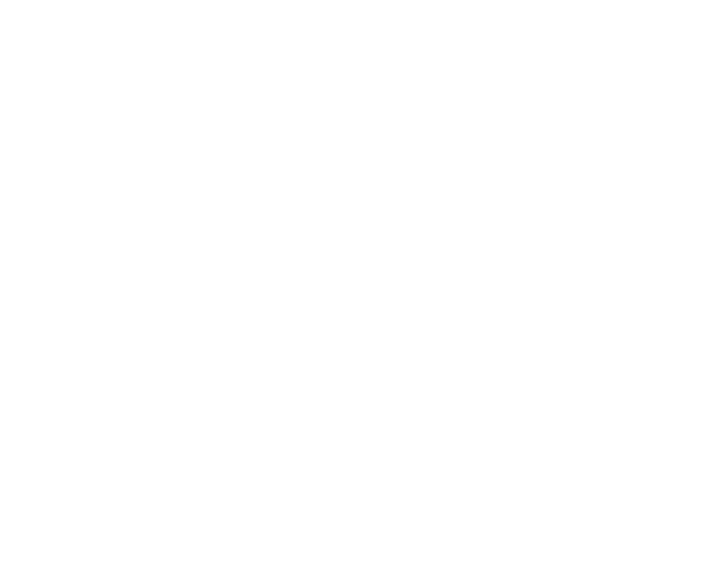
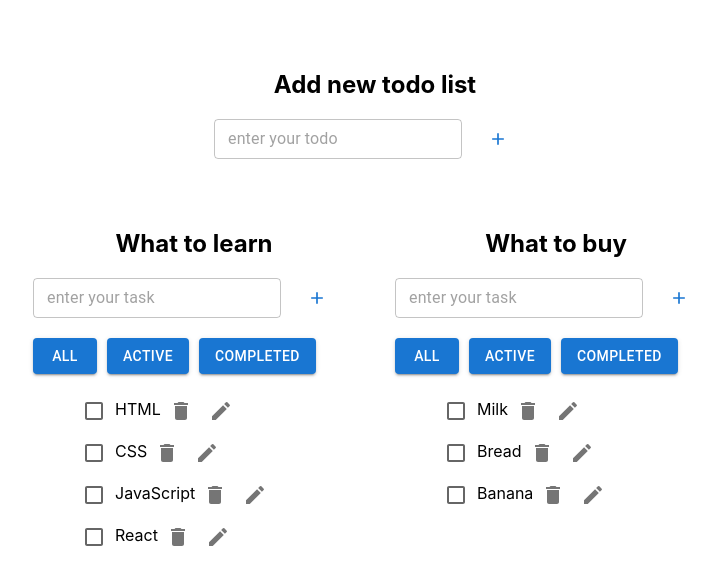
Before and after one commit to Serhii-Ki/todolist, a React (Create React App) app: page / in a window 1280 px wide. Shown: the top 584 px of the page, without its empty margins (265-981 px from the left). Built offline with nearby package versions, Linux system fonts and the light colour scheme.

Commit message:
added mui components

```diff
--- a/src/components/addForm/AddForm.tsx
+++ b/src/components/addForm/AddForm.tsx
@@ -1,5 +1,20 @@
-function AddForm() {
-	return <div></div>;
+import AddIcon from '@mui/icons-material/Add';
+import CustomBtn from '../customBtn/CustomBtn';
+import CustomInput from '../customInput/CustomInput';
+
+import styles from './addForm.module.css';
+
+type AddFormType = {
+	placeholder?: string;
+};
+
+function AddForm(props: AddFormType) {
+	return (
+		<div className={styles['add-wrap']}>
+			<CustomInput placeholder={props.placeholder} />
+			<CustomBtn startIcon={<AddIcon />} title='' onClick={() => {}} />
+		</div>
+	);
 }
 
 export default AddForm;
--- a/src/components/addForm/addForm.module.css
+++ b/src/components/addForm/addForm.module.css
@@ -0,0 +1,4 @@
+.add-wrap {
+	display: flex;
+	column-gap: 10px;
+}
--- a/src/components/customBtn/CustomBtn.tsx
+++ b/src/components/customBtn/CustomBtn.tsx
@@ -1,15 +1,15 @@
-import { Button } from '@mui/material';
+import { Button, ButtonProps } from '@mui/material';
 
 import styles from './customBtn.module.css';
 
 type BtnPropsType = {
 	title: string;
 	onClick: () => void;
-};
+} & ButtonProps;
 
 function CustomBtn(props: BtnPropsType) {
 	return (
-		<Button onClick={props.onClick} variant='text' className={styles.btn}>
+		<Button {...props} onClick={props.onClick} className={styles.btn}>
 			{props.title}
 		</Button>
 	);
--- a/src/components/customInput/CustomInput.tsx
+++ b/src/components/customInput/CustomInput.tsx
@@ -1,15 +1,16 @@
-import { TextField } from '@mui/material';
+import { TextField, TextFieldProps } from '@mui/material';
 
 type CustomInputPropsType = {
-	label?: string;
-};
+	placeholder?: string;
+} & TextFieldProps;
 
 function CustomInput(props: CustomInputPropsType) {
 	return (
 		<TextField
 			id='outlined-basic'
-			label={props.label || ''}
+			placeholder={props.placeholder || ''}
 			variant='outlined'
+			size='small'
 		/>
 	);
 }
--- a/src/components/editSpan/EditSpan.tsx
+++ b/src/components/editSpan/EditSpan.tsx
@@ -1,5 +1,37 @@
-function EditSpan() {
-	return <div></div>;
+import { useState } from 'react';
+import CustomBtn from '../customBtn/CustomBtn';
+import CustomInput from '../customInput/CustomInput';
+
+type ModeType = 'span' | 'input';
+
+type EditSpanPropsType = {
+	title: string;
+};
+
+function EditSpan(props: EditSpanPropsType) {
+	const [viewMode, setViewMode] = useState<ModeType>('span');
+
+	const setViewSpan = () => {
+		setViewMode('span');
+	};
+
+	const setInputMode = () => {
+		setViewMode('input');
+	};
+
+	return (
+		<>
+			{viewMode === 'span' ? (
+				<span onDoubleClick={setInputMode}>{props.title}</span>
+			) : (
+				<div>
+					<CustomInput />
+					<CustomBtn title='cancel' onClick={() => {}} />
+					<CustomBtn title='confirm' onClick={() => {}} />
+				</div>
+			)}
+		</>
+	);
 }
 
 export default EditSpan;
--- a/src/components/task/Task.tsx
+++ b/src/components/task/Task.tsx
@@ -1,5 +1,27 @@
-function Task() {
-	return <div></div>;
+import DeleteIcon from '@mui/icons-material/Delete';
+import EditIcon from '@mui/icons-material/Edit';
+import { Checkbox, IconButton } from '@mui/material';
+import EditSpan from '../editSpan/EditSpan';
+
+import styles from './task.module.css';
+
+type TaskPropsType = {
+	title: string;
+};
+
+function Task(props: TaskPropsType) {
+	return (
+		<li className={styles['task-wrap']}>
+			<Checkbox />
+			<EditSpan title={props.title} />
+			<IconButton aria-label='delete'>
+				<DeleteIcon />
+			</IconButton>
+			<IconButton aria-label='edit'>
+				<EditIcon />
+			</IconButton>
+		</li>
+	);
 }
 
 export default Task;
--- a/src/components/task/task.module.css
+++ b/src/components/task/task.module.css
@@ -0,0 +1,2 @@
+.task-wrap {
+}
--- a/src/components/todoList/TodoList.tsx
+++ b/src/components/todoList/TodoList.tsx
@@ -1,5 +1,33 @@
-function TodoList() {
-	return <div></div>;
+import { TaskType } from '../../pages/main/Main';
+import AddForm from '../addForm/AddForm';
+import CustomBtn from '../customBtn/CustomBtn';
+import Task from '../task/Task';
+
+import styles from './todoList.module.css';
+
+type TodoPropsType = {
+	tasks: TaskType[];
+	todoListId: string;
+	title: string;
+};
+
+function TodoList(props: TodoPropsType) {
+	return (
+		<div>
+			<h2>{props.title}</h2>
+			<AddForm placeholder='enter your task' />
+			<div className={styles['btn-wrap']}>
+				<CustomBtn variant='contained' title='all' onClick={() => {}} />
+				<CustomBtn variant='contained' title='active' onClick={() => {}} />
+				<CustomBtn variant='contained' title='completed' onClick={() => {}} />
+			</div>
+			<ul className={styles['tasks-wrap']}>
+				{props.tasks.map(el => {
+					return <Task key={el.id} title={el.title} />;
+				})}
+			</ul>
+		</div>
+	);
 }
 
 export default TodoList;
--- a/src/components/todoList/todoList.module.css
+++ b/src/components/todoList/todoList.module.css
@@ -0,0 +1,10 @@
+.tasks-wrap {
+	display: flex;
+	flex-direction: column;
+}
+
+.btn-wrap {
+	display: flex;
+	column-gap: 10px;
+	margin-top: 20px;
+}
--- a/src/index.css
+++ b/src/index.css
@@ -11,3 +11,11 @@
 	font-family: source-code-pro, Menlo, Monaco, Consolas, 'Courier New',
 		monospace;
 }
+
+ul {
+	list-style: none;
+}
+
+h2 {
+	text-align: center;
+}
--- a/src/pages/main/Main.tsx
+++ b/src/pages/main/Main.tsx
@@ -1,18 +1,26 @@
+import { Container } from '@mui/material';
 import { useState } from 'react';
 import { v1 } from 'uuid';
+import AddForm from '../../components/addForm/AddForm';
+import TodoList from '../../components/todoList/TodoList';
+
+import styles from './main.module.css';
+
+type FilterType = 'all';
 
 type TodoListType = {
 	id: string;
 	title: string;
+	filter: FilterType;
 };
 
-type TaskType = {
+export type TaskType = {
 	id: string;
 	title: string;
 	isDone: boolean;
 };
 
-type TasksType = {
+export type TasksType = {
 	[key: string]: TaskType[];
 };
 
@@ -23,10 +31,12 @@
 	{
 		id: firstId,
 		title: 'What to learn',
+		filter: 'all',
 	},
 	{
 		id: secondId,
 		title: 'What to buy',
+		filter: 'all',
 	},
 ];
 
@@ -75,7 +85,27 @@
 function Main() {
 	const [todoList, setTodoList] = useState<TodoListType[]>(todoLists);
 	const [task, setTask] = useState<TasksType>(tasks);
-	return <div></div>;
+
+	return (
+		<Container>
+			<div className={styles['main-wrap']}>
+				<h2>Add new todo list</h2>
+				<AddForm placeholder='enter your todo' />
+				<div className={styles['todo-wrap']}>
+					{todoList.map(el => {
+						return (
+							<TodoList
+								key={el.id}
+								todoListId={el.id}
+								tasks={task[el.id]}
+								title={el.title}
+							/>
+						);
+					})}
+				</div>
+			</div>
+		</Container>
+	);
 }
 
 export default Main;
--- /dev/null
+++ b/src/pages/main/main.module.css
@@ -0,0 +1,13 @@
+.main-wrap {
+	display: flex;
+	flex-direction: column;
+	align-items: center;
+	padding-top: 50px;
+}
+
+.todo-wrap {
+	display: flex;
+	flex-wrap: wrap;
+	gap: 40px;
+	margin-top: 50px;
+}
```
